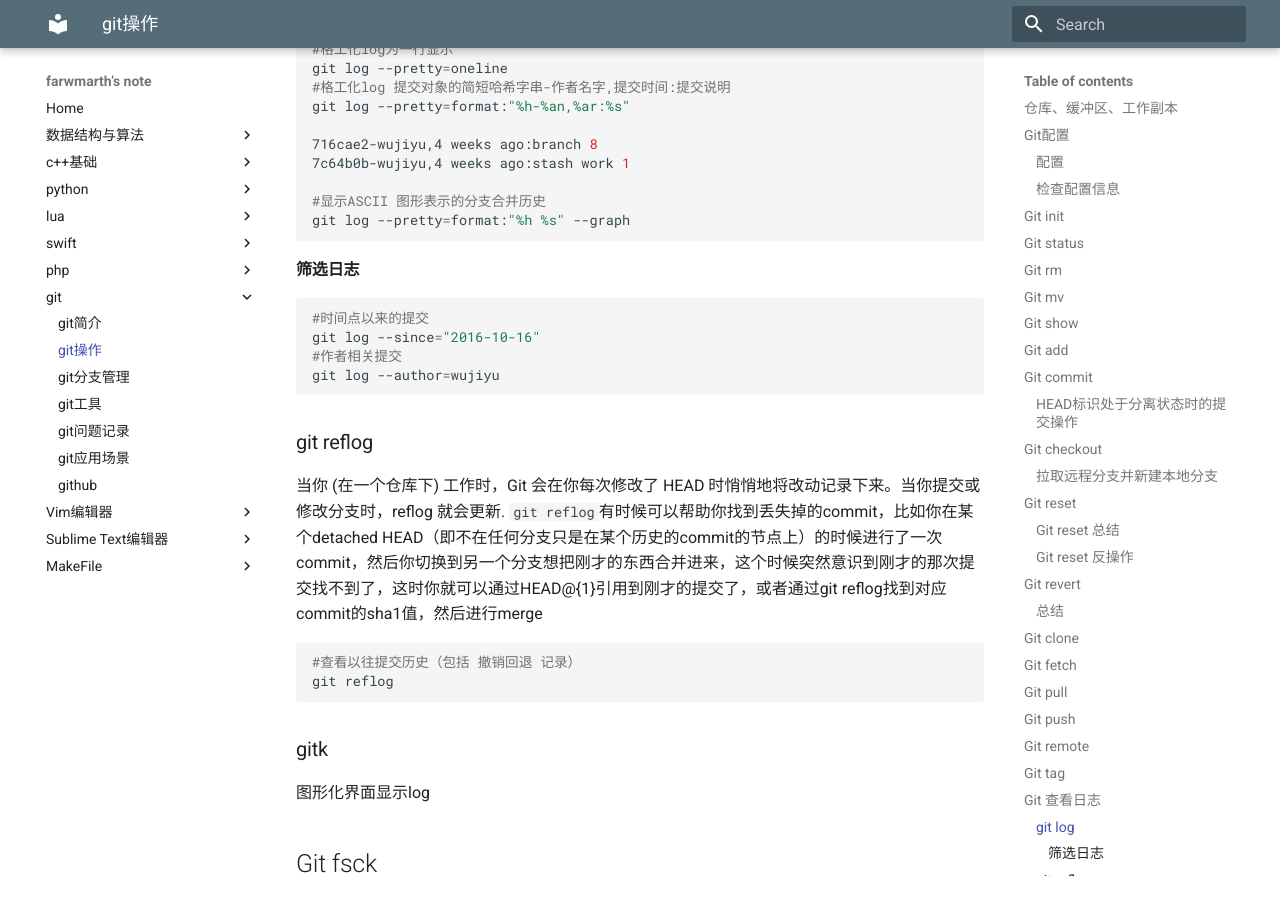
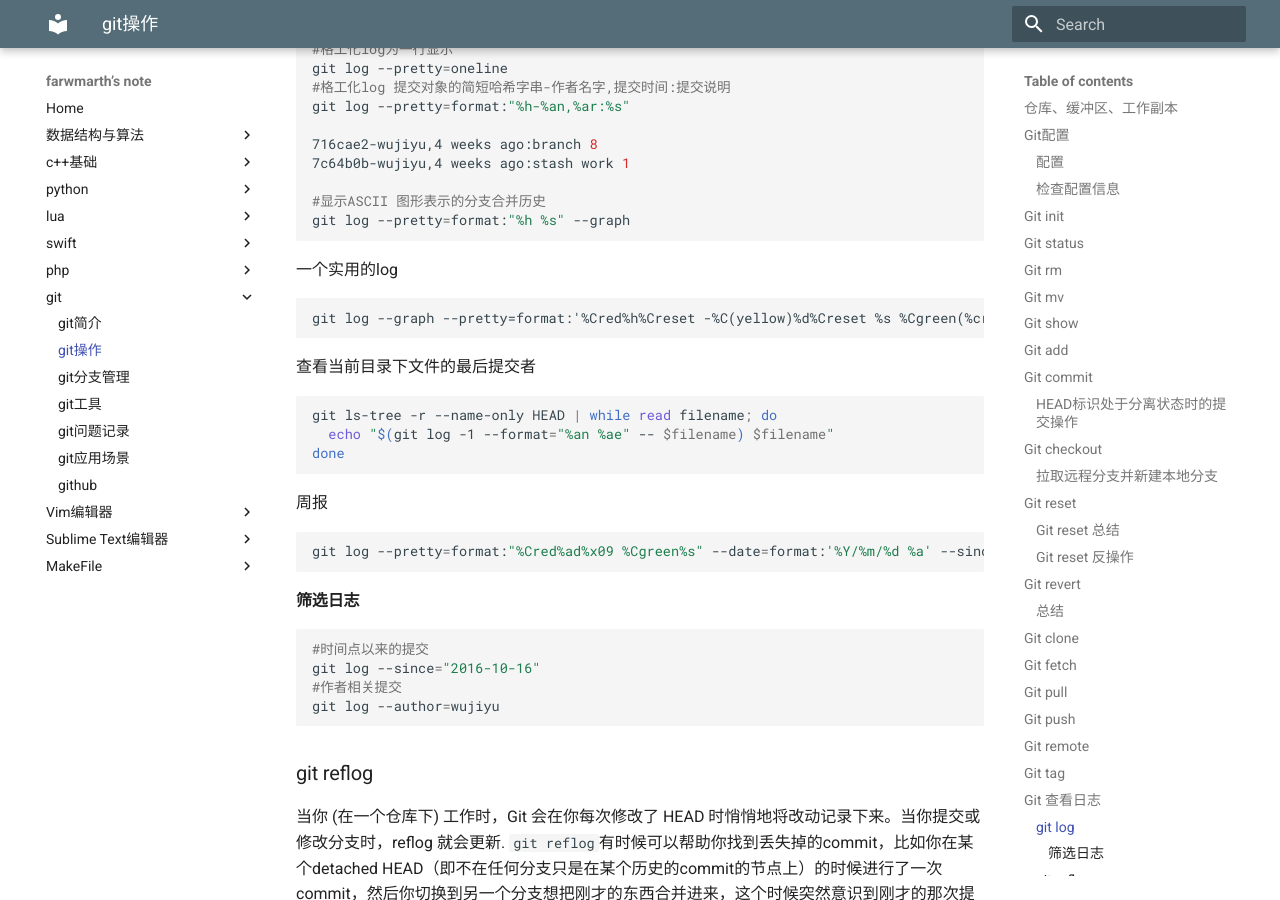
Before and after one commit to wujiyu115/learndocs, an MkDocs documentation site: the page built from docs/versions/git_oper.md, in a window 1280 px wide and 900 px high, scrolled down 13593 px. Built offline with MkDocs 1.6.1 and Material for MkDocs 9.7.7, drawn with Linux system fonts in a browser that asks for light colours; old or Windows-style settings are respelled for this version of MkDocs.

Commit message:
'sync_code'

````diff
--- a/docs/versions/git_oper.md
+++ b/docs/versions/git_oper.md
@@ -321,6 +321,23 @@ git log --pretty=format:"%h %s" --graph
 
 ```
 
+一个实用的log
+```
+git log --graph --pretty=format:'%Cred%h%Creset -%C(yellow)%d%Creset %s %Cgreen(%cr)%Creset' --abbrev-commit --date=relative
+```
+
+查看当前目录下文件的最后提交者
+```shell
+git ls-tree -r --name-only HEAD | while read filename; do
+  echo "$(git log -1 --format="%an %ae" -- $filename) $filename"
+done
+```
+
+周报
+```shell
+git log --pretty=format:"%Cred%ad%x09 %Cgreen%s" --date=format:'%Y/%m/%d %a' --since="1 week ago" --until="now" --reverse --author=$(git config user.name)
+```
+
 #### 筛选日志
 ```shell
 #时间点以来的提交
````
